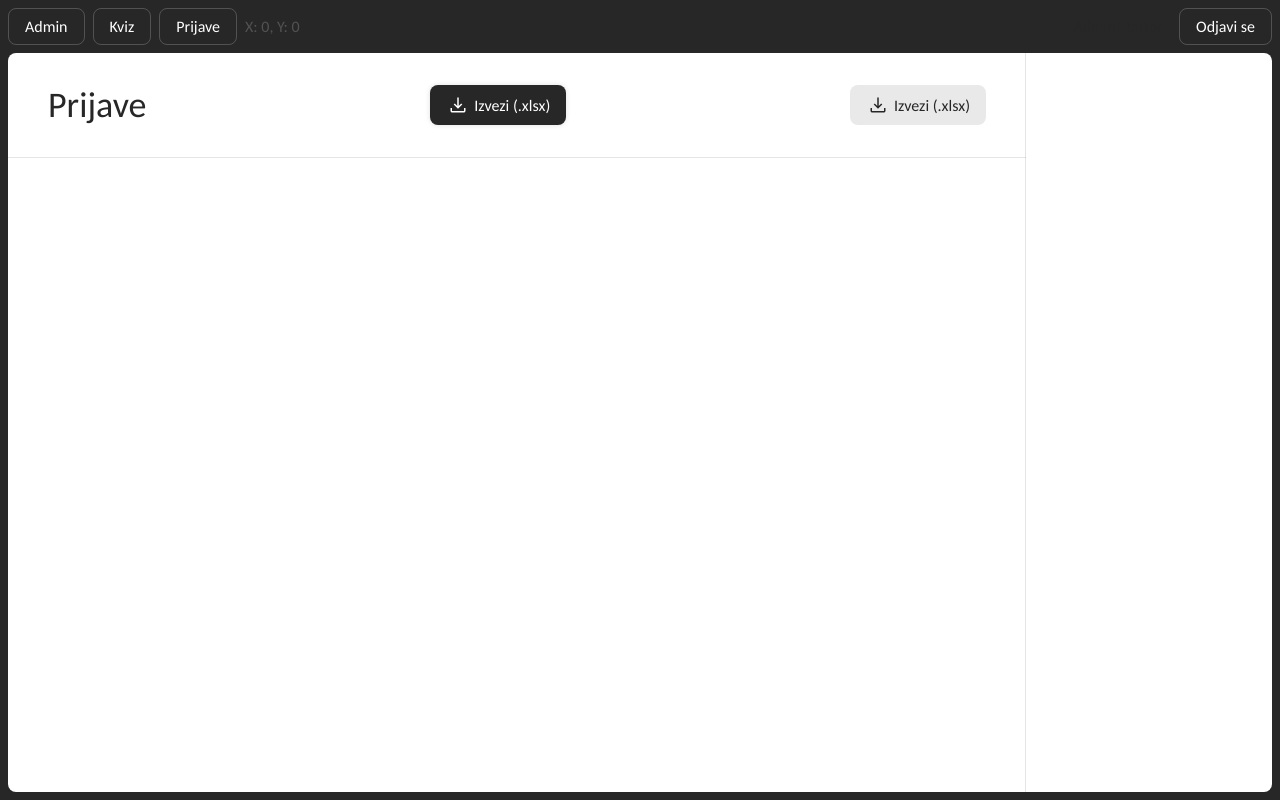
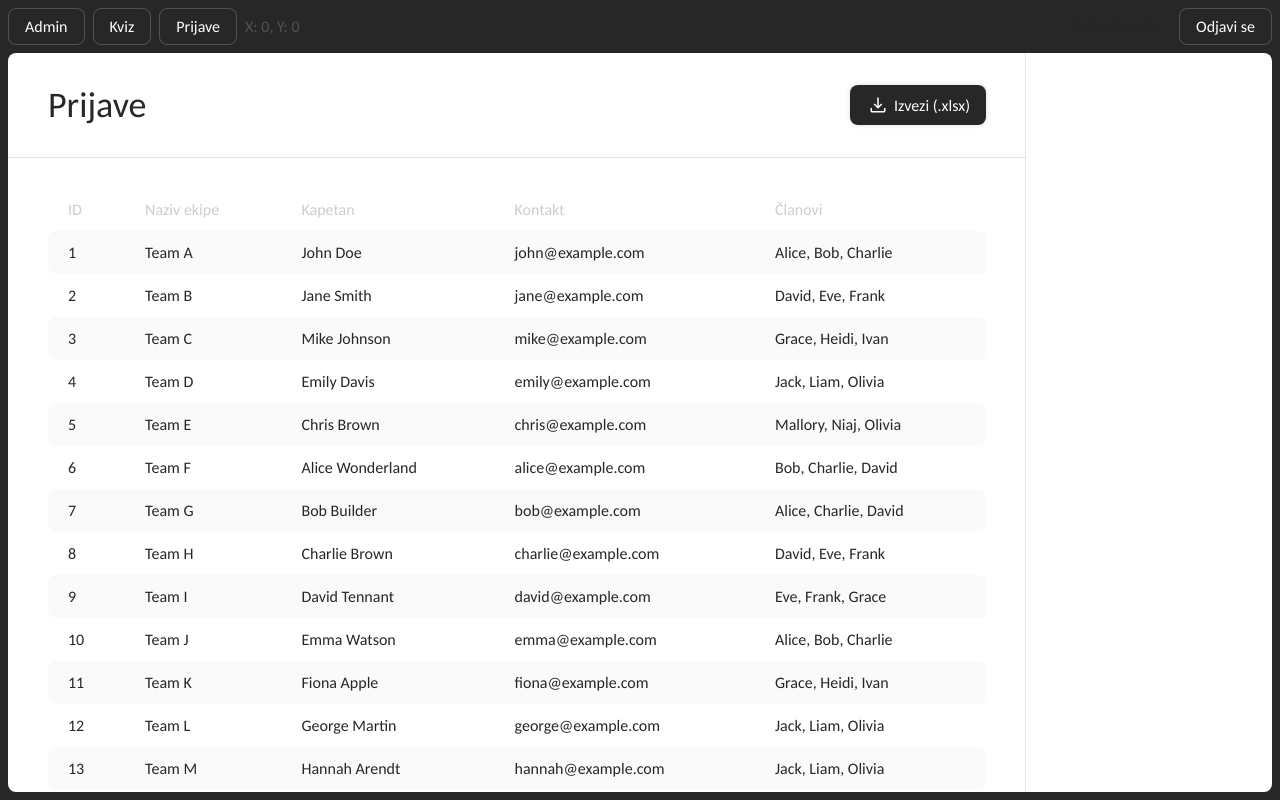
Before and after one commit to lovretomic/peta-kviz-app, a React (Vite) app: page /admin/applications in a window 1280 px wide. Built offline with nearby package versions, Linux system fonts and the light colour scheme.

Commit message:
design improvements

```diff
--- a/src/pages/AdminApplicationsPage/AdminApplicationsPage.module.scss
+++ b/src/pages/AdminApplicationsPage/AdminApplicationsPage.module.scss
@@ -13,10 +13,79 @@
       padding: 30px 40px;
       width: calc(100% + 10px);
       border-bottom: 1px solid rgba(black, 0.1);
+      padding-right: -10px;
+      overflow: hidden;
 
       .title {
         font-size: 36px;
         font-weight: normal;
+      }
+    }
+
+    .tableSection {
+      height: 100%;
+      width: calc(100% + 10px);
+      box-sizing: border-box;
+      padding: 30px 40px;
+
+      table {
+        width: 100%;
+        max-height: 100%;
+        gap: 0;
+        margin: 0;
+        border-collapse: collapse;
+        user-select: none;
+        -webkit-user-select: none;
+
+        thead {
+          text-align: left;
+
+          tr {
+            th {
+              padding: 12px 20px;
+              color: rgba(black, 0.2);
+              font-weight: normal;
+            }
+          }
+        }
+
+        tbody {
+          height: 100%;
+          tr {
+            cursor: pointer;
+            border-radius: 8px;
+            overflow: hidden;
+            //transition: 100ms ease-in-out;
+
+            &:nth-of-type(odd) {
+              background-color: rgba(black, 0.02);
+            }
+
+            td {
+              padding: 12px 20px;
+
+              &:first-child {
+                border-radius: 8px 0 0 8px;
+              }
+
+              &:last-child {
+                border-radius: 0 8px 8px 0;
+              }
+            }
+
+            outline: 1px solid transparent;
+
+            &:hover {
+              outline: 1px solid rgba(black, 0.12);
+              background-color: rgba(black, 0.04);
+            }
+
+            &:active {
+              outline: 1px solid rgba(black, 0.12);
+              background-color: rgba(black, 0.06);
+            }
+          }
+        }
       }
     }
   }
--- a/src/pages/AdminApplicationsPage/AdminApplicationsPage.tsx
+++ b/src/pages/AdminApplicationsPage/AdminApplicationsPage.tsx
@@ -3,6 +3,7 @@ import c from "./AdminApplicationsPage.module.scss";
 import clsx from "clsx";
 import AdminButton from "../../components/AdminButton";
 import DownloadIcon from "../../assets/icons/download.svg?react";
+import { teams } from "./teams";
 
 const AdminApplicationsPage = () => {
   const leftRef = useRef<HTMLDivElement>(null);
@@ -39,10 +40,31 @@ const AdminApplicationsPage = () => {
         <header className={c.header}>
           <h2 className={c.title}>Prijave</h2>
           <AdminButton Icon={DownloadIcon}>Izvezi (.xlsx)</AdminButton>
-          <AdminButton Icon={DownloadIcon} variant="secondary">
-            Izvezi (.xlsx)
-          </AdminButton>
         </header>
+        <section className={c.tableSection}>
+          <table>
+            <thead>
+              <tr>
+                <th>ID</th>
+                <th>Naziv ekipe</th>
+                <th>Kapetan</th>
+                <th>Kontakt</th>
+                <th>Članovi</th>
+              </tr>
+            </thead>
+            <tbody>
+              {teams.map((team) => (
+                <tr key={team.id}>
+                  <td>{team.id}</td>
+                  <td>{team.name}</td>
+                  <td>{team.captainName}</td>
+                  <td>{team.captainEmail}</td>
+                  <td>{team.members.join(", ")}</td>
+                </tr>
+              ))}
+            </tbody>
+          </table>
+        </section>
       </main>
       <div
         className={clsx(c.hSeparator, { [c.isDragging]: isDragging })}
--- /dev/null
+++ b/src/pages/AdminApplicationsPage/teams.ts
@@ -0,0 +1,95 @@
+import type { Team } from "../../types";
+
+export const teams: Team[] = [
+  {
+    id: 1,
+    name: "Team A",
+    captainName: "John Doe",
+    captainEmail: "john@example.com",
+    members: ["Alice", "Bob", "Charlie"],
+  },
+  {
+    id: 2,
+    name: "Team B",
+    captainName: "Jane Smith",
+    captainEmail: "jane@example.com",
+    members: ["David", "Eve", "Frank"],
+  },
+  {
+    id: 3,
+    name: "Team C",
+    captainName: "Mike Johnson",
+    captainEmail: "mike@example.com",
+    members: ["Grace", "Heidi", "Ivan"],
+  },
+  {
+    id: 4,
+    name: "Team D",
+    captainName: "Emily Davis",
+    captainEmail: "emily@example.com",
+    members: ["Jack", "Liam", "Olivia"],
+  },
+  {
+    id: 5,
+    name: "Team E",
+    captainName: "Chris Brown",
+    captainEmail: "chris@example.com",
+    members: ["Mallory", "Niaj", "Olivia"],
+  },
+  {
+    id: 6,
+    name: "Team F",
+    captainName: "Alice Wonderland",
+    captainEmail: "alice@example.com",
+    members: ["Bob", "Charlie", "David"],
+  },
+  {
+    id: 7,
+    name: "Team G",
+    captainName: "Bob Builder",
+    captainEmail: "bob@example.com",
+    members: ["Alice", "Charlie", "David"],
+  },
+  {
+    id: 8,
+    name: "Team H",
+    captainName: "Charlie Brown",
+    captainEmail: "charlie@example.com",
+    members: ["David", "Eve", "Frank"],
+  },
+  {
+    id: 9,
+    name: "Team I",
+    captainName: "David Tennant",
+    captainEmail: "david@example.com",
+    members: ["Eve", "Frank", "Grace"],
+  },
+  {
+    id: 10,
+    name: "Team J",
+    captainName: "Emma Watson",
+    captainEmail: "emma@example.com",
+    members: ["Alice", "Bob", "Charlie"],
+  },
+  {
+    id: 11,
+    name: "Team K",
+    captainName: "Fiona Apple",
+    captainEmail: "fiona@example.com",
+    members: ["Grace", "Heidi", "Ivan"],
+  },
+  {
+    id: 12,
+    name: "Team L",
+    captainName: "George Martin",
+    captainEmail: "george@example.com",
+    members: ["Jack", "Liam", "Olivia"],
+  },
+  {
+    id: 13,
+    name: "Team M",
+    captainName: "Hannah Arendt",
+    captainEmail: "hannah@example.com",
+    members: ["Jack", "Liam", "Olivia"],
+  },
+];
--- /dev/null
+++ b/src/types.ts
@@ -0,0 +1,7 @@
+export type Team = {
+  id: number;
+  name: string;
+  captainName: string;
+  captainEmail: string;
+  members: string[];
+};
```
